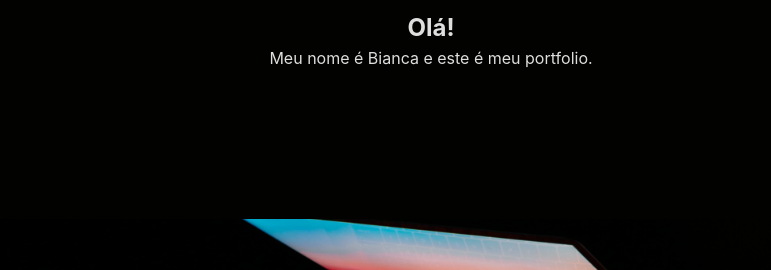
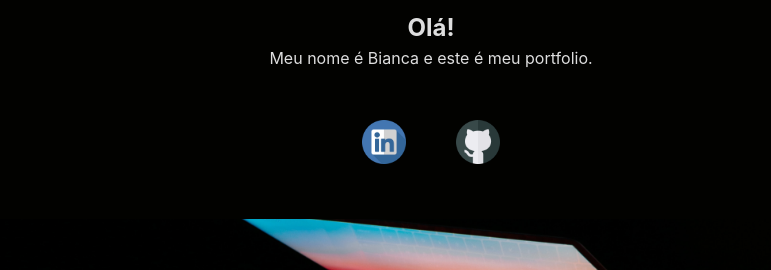
Before and after one commit to biancashiromoto/biancashiromoto.github.io, a React (Vite) app: page / in a window 1280 px wide. Shown: the part 206-476 px from the top of the page, without its empty margins (209-980 px from the left). Built offline with nearby package versions, Linux system fonts and the light colour scheme.

Commit message:
Fix style for LinkItems

```diff
--- a/src/components/LinkItems/LinkItems.css
+++ b/src/components/LinkItems/LinkItems.css
@@ -1,4 +1,4 @@
-.links--container {
+.links-container {
   align-items: center;
   display: flex;
   gap: 50px;
--- a/src/components/LinkItems/LinkItems.jsx
+++ b/src/components/LinkItems/LinkItems.jsx
@@ -1,8 +1,9 @@
 import { github_URL, linkedin_URL } from "../../info";
+import './LinkItems.css';
 
 function LinkItems() {
   return (
-    <div className="links--container">
+    <div className="links-container">
       <a
         className="linkedin-link"
         href={ linkedin_URL }
```
